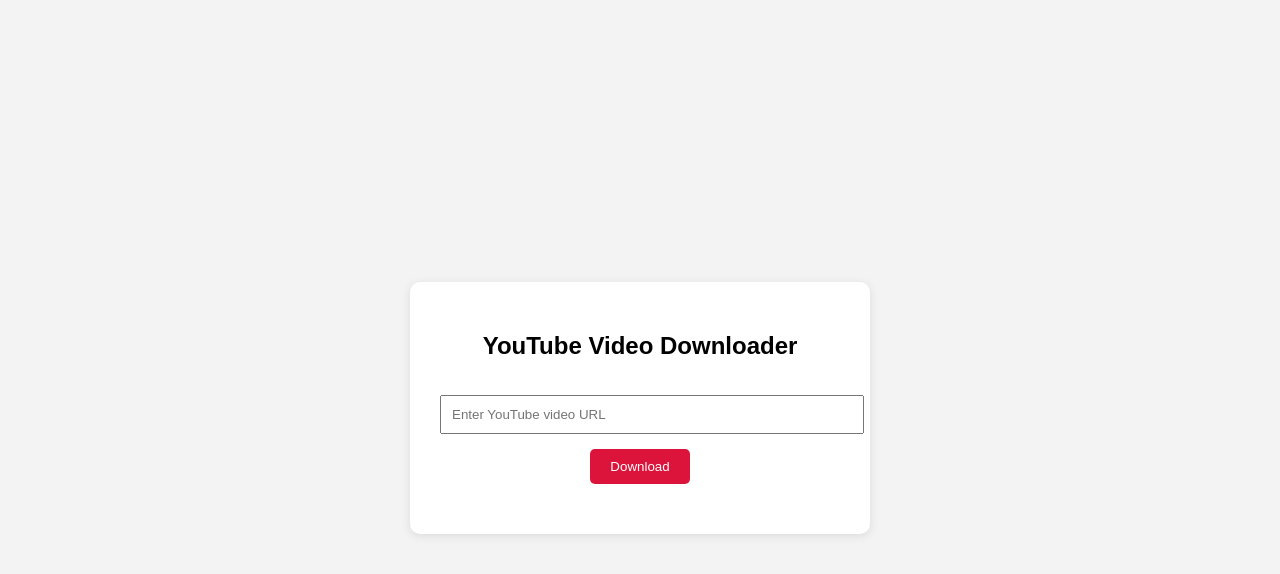
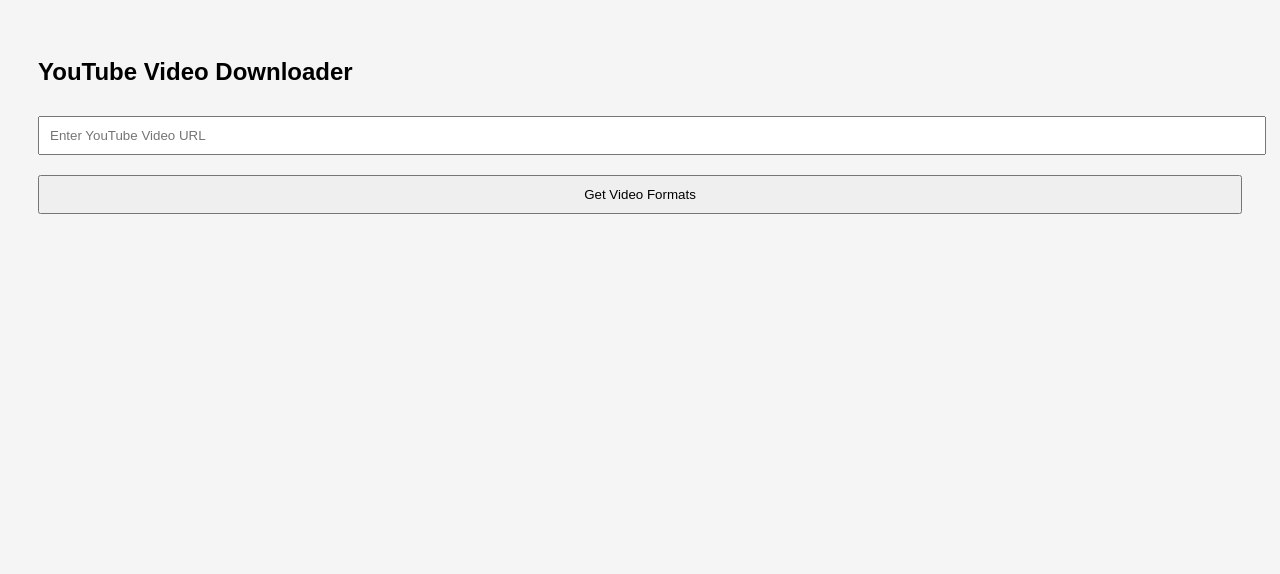
Before and after one commit to DEM0N-K2NG/calculator, a plain HTML site: page index.html in a window 1280 px wide. Drawn offline with Linux system fonts and the light colour scheme.

Commit message:
Update index.html

```diff
--- a/index.html
+++ b/index.html
@@ -2,67 +2,57 @@
 <html lang="en">
 <head>
   <meta charset="UTF-8" />
-  <meta name="viewport" content="width=device-width, initial-scale=1.0"/>
   <title>YouTube Downloader</title>
   <style>
     body {
-      font-family: Arial;
-      background-color: #f3f3f3;
-      display: flex;
-      justify-content: center;
-      align-items: center;
-      height: 100vh;
+      font-family: sans-serif;
+      padding: 30px;
+      background: #f5f5f5;
     }
-    .container {
-      background: white;
-      padding: 30px;
-      border-radius: 10px;
-      box-shadow: 0 2px 10px rgba(0,0,0,0.1);
-      text-align: center;
-      width: 90%;
-      max-width: 400px;
-    }
-    input {
+    input, select, button {
+      padding: 10px;
+      margin: 10px 0;
       width: 100%;
-      padding: 10px;
-      margin: 15px 0;
-    }
-    button {
-      padding: 10px 20px;
-      background: crimson;
-      color: white;
-      border: none;
-      cursor: pointer;
-      border-radius: 5px;
-    }
-    #result {
-      margin-top: 20px;
     }
   </style>
 </head>
 <body>
-  <div class="container">
-    <h2>YouTube Video Downloader</h2>
-    <input type="text" id="url" placeholder="Enter YouTube video URL" />
-    <button onclick="downloadVideo()">Download</button>
-    <div id="result"></div>
+  <h2>YouTube Video Downloader</h2>
+  <input type="text" id="url" placeholder="Enter YouTube Video URL" />
+  <button onclick="getFormats()">Get Video Formats</button>
+
+  <div id="formatDiv" style="display:none;">
+    <select id="qualitySelect"></select>
+    <button onclick="download()">Download</button>
   </div>
 
   <script>
-    function downloadVideo() {
-      const url = document.getElementById('url').value;
-      if (!url) {
-        alert('Please enter a URL');
-        return;
-      }
+    async function getFormats() {
+      const url = document.getElementById("url").value;
+      const res = await fetch("http://localhost:3000/formats", {
+        method: "POST",
+        headers: { "Content-Type": "application/json" },
+        body: JSON.stringify({ url }),
+      });
 
-      // Dummy link — replace with a real API call in production
-      const downloadLink = `https://www.y2mate.com/youtube/${encodeURIComponent(url)}`;
+      const data = await res.json();
+      const select = document.getElementById("qualitySelect");
+      select.innerHTML = "";
 
-      document.getElementById('result').innerHTML = `
-        <p>Click below to download:</p>
-        <a href="${downloadLink}" target="_blank">Download Now</a>
-      `;
+      data.formats.forEach(f => {
+        const opt = document.createElement("option");
+        opt.value = f.itag;
+        opt.text = `${f.qualityLabel} - ${f.container}`;
+        select.appendChild(opt);
+      });
+
+      document.getElementById("formatDiv").style.display = "block";
+    }
+
+    function download() {
+      const url = document.getElementById("url").value;
+      const itag = document.getElementById("qualitySelect").value;
+      window.location.href = `http://localhost:3000/download?url=${encodeURIComponent(url)}&itag=${itag}`;
     }
   </script>
 </body>
```
